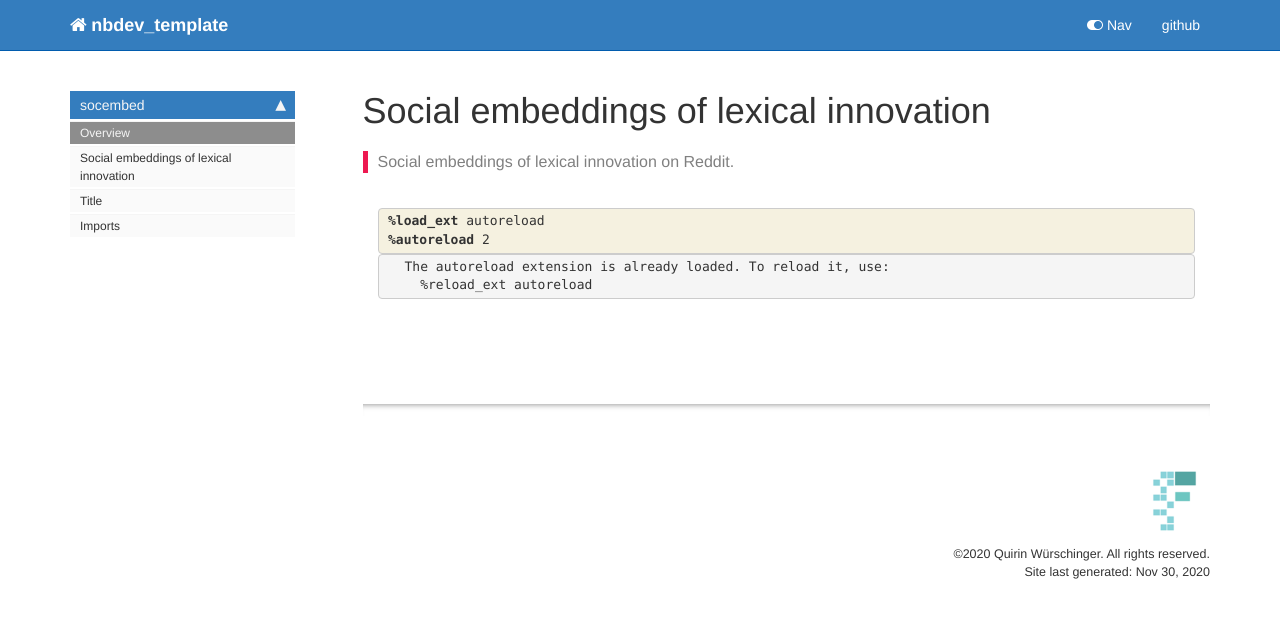
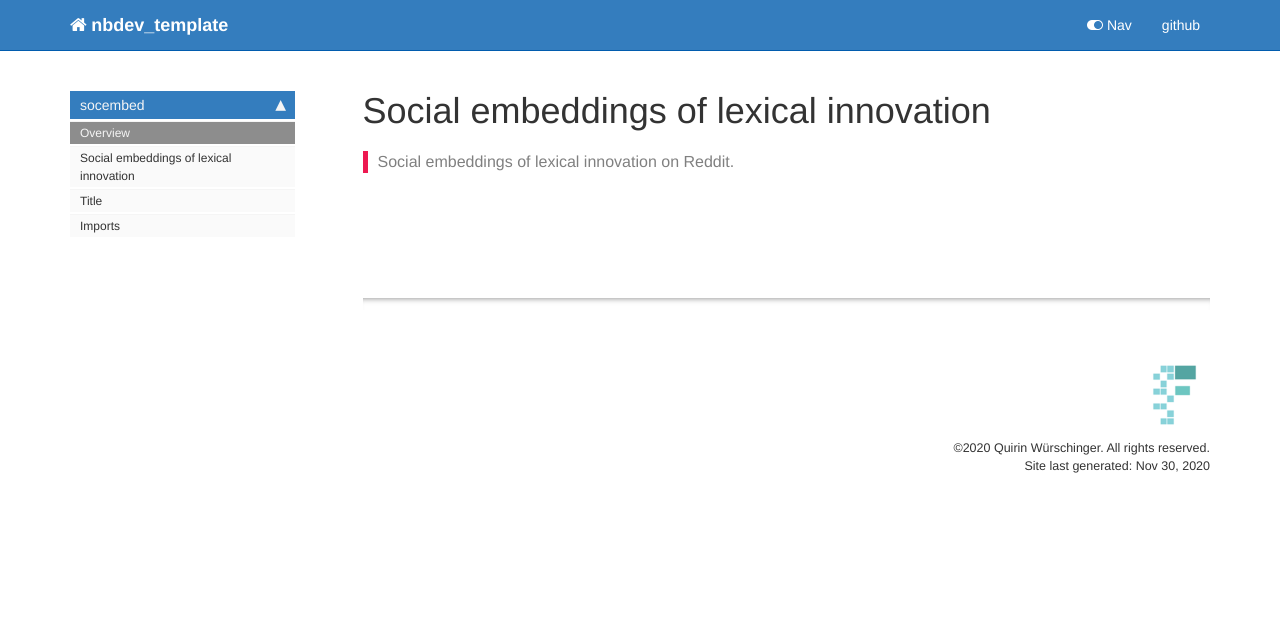
Before and after one commit to wuqui/socembed, a Jekyll site: the page built from docs/index.html, in a window 1280 px wide. Shown: the top 618 px of the page. Built offline with Jekyll 4.4.1, drawn with Linux system fonts in a browser that asks for light colours; nearby versions of some CDN libraries; comment, search, counter and statistics services are not loaded.

Commit message:
update docs

```diff
--- a/docs/index.html
+++ b/docs/index.html
@@ -29,37 +29,4 @@ nb_path: "index.ipynb"
 </div>
     {% endraw %}
 
-    {% raw %}
-
-<div class="cell border-box-sizing code_cell rendered">
-<div class="input">
-
-<div class="inner_cell">
-    <div class="input_area">
-<div class=" highlight hl-ipython3"><pre><span></span><span class="o">%</span><span class="k">load_ext</span> autoreload
-<span class="o">%</span><span class="k">autoreload</span> 2
-</pre></div>
-
-    </div>
 </div>
-</div>
-
-<div class="output_wrapper">
-<div class="output">
-
-<div class="output_area">
-
-<div class="output_subarea output_stream output_stdout output_text">
-<pre>The autoreload extension is already loaded. To reload it, use:
-  %reload_ext autoreload
-</pre>
-</div>
-</div>
-
-</div>
-</div>
-
-</div>
-    {% endraw %}
-
-</div>
```
Also changed, not shown: docs/read_data.html (+0 -17 lines), README.md, 2 other files.
